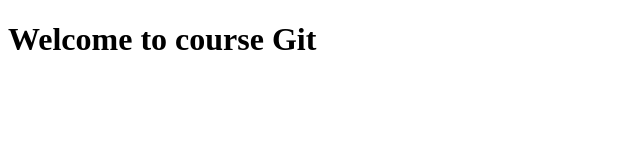
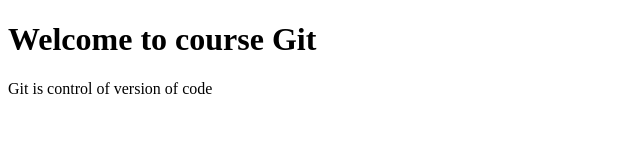
Before and after one commit to ThiagoEvertonti/course-git, a plain HTML site: page index.html in a window 1280 px wide. Shown: the whole page, without its empty margins (0-640 px from the left). Drawn offline with Linux system fonts and the light colour scheme.

Commit message:
Resumo da paǵina

```diff
--- a/index.html
+++ b/index.html
@@ -10,5 +10,7 @@
 
     <h1>Welcome to course Git</h1>
 
+    <p>Git is control of version of code</p>
+
 </body>
 </html>
```
